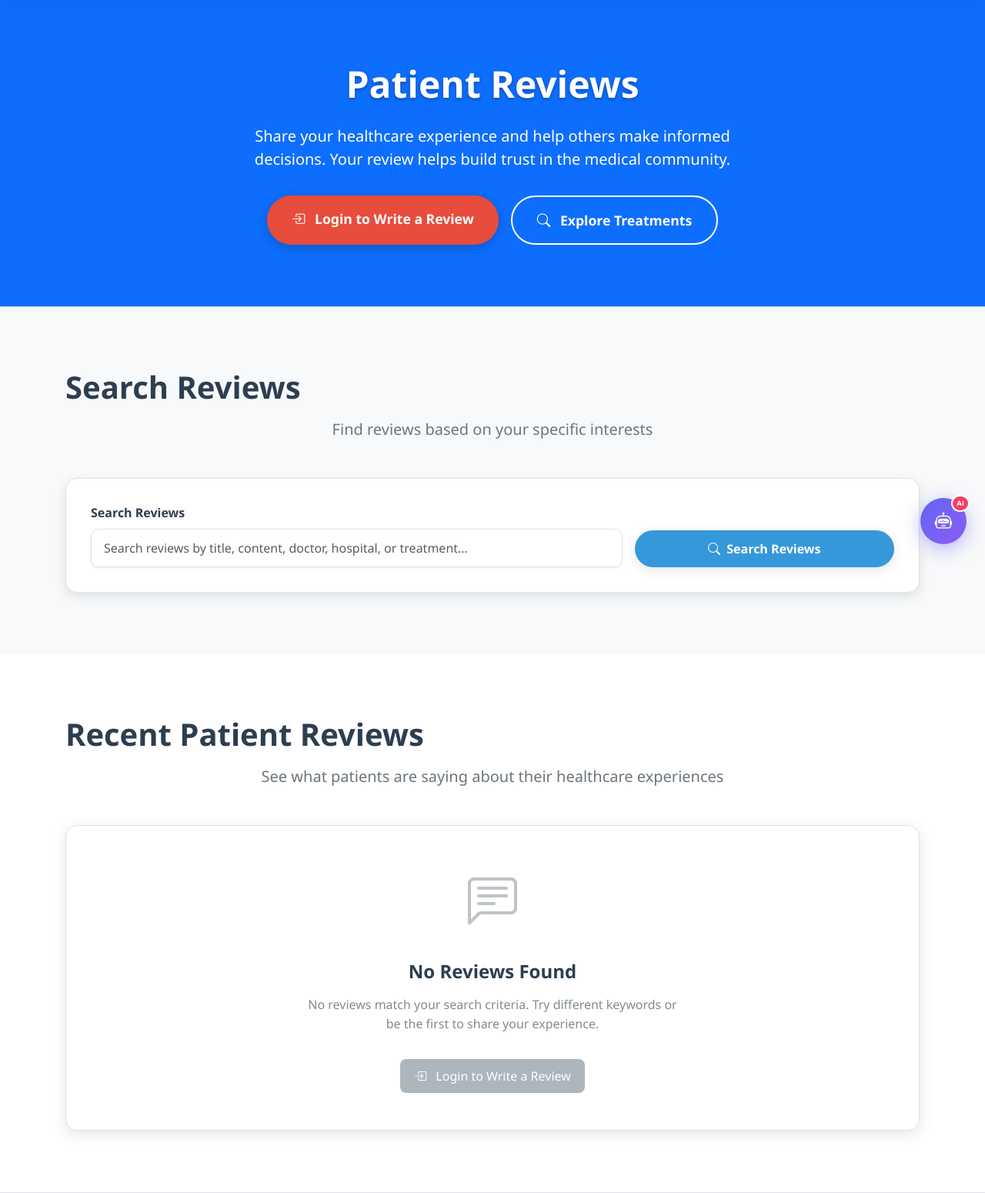
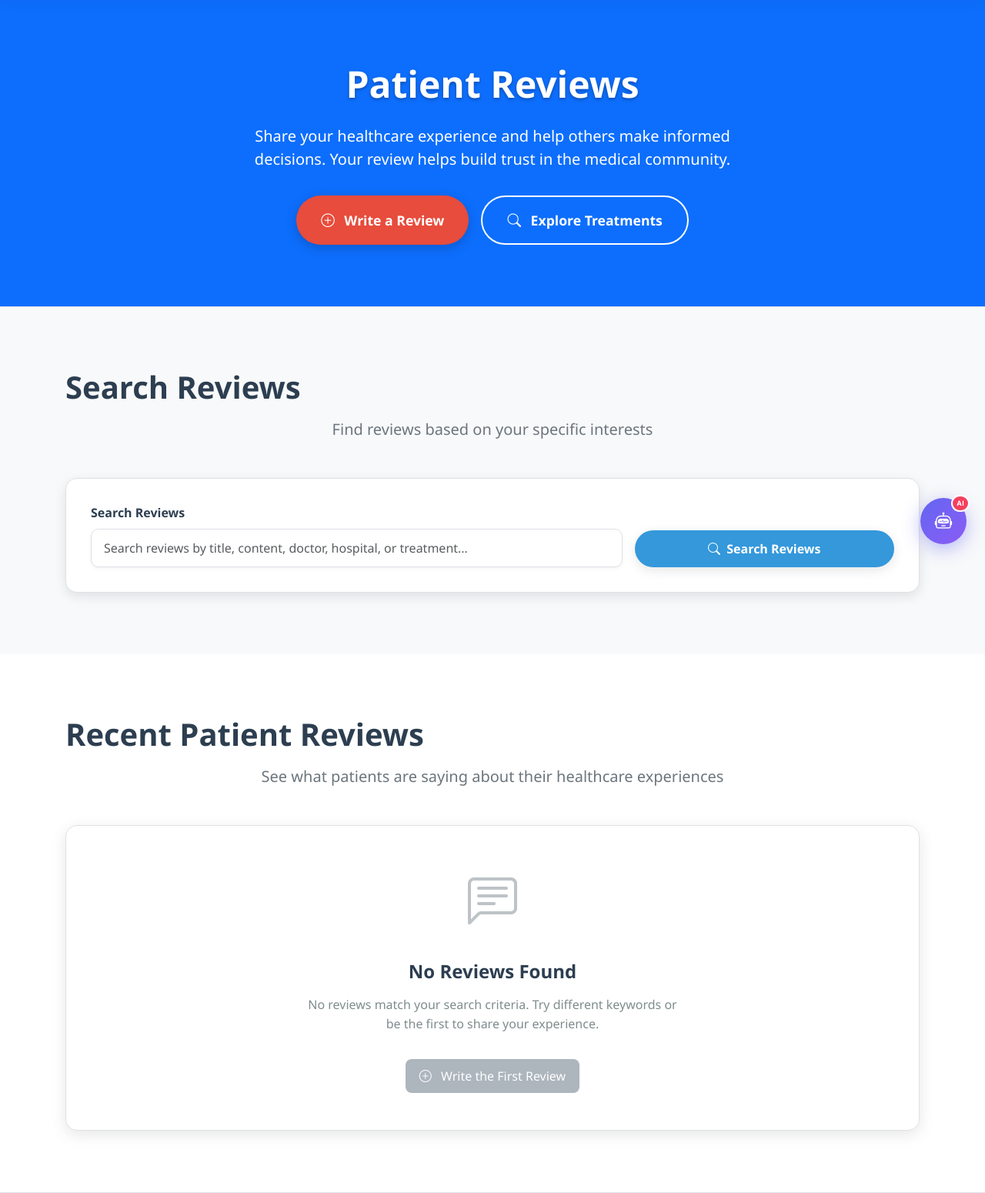
Before and after one commit to Tusharsinghoffical/TakeOpinionclient, a Django app: page /accounts/reviews/ in a window 1280 px wide. Shown: the part 69-1619 px from the top of the page at 77% size. Run offline with Django 5.2, Linux system fonts and the light colour scheme; data that the repository does not hold is empty; parts of the project's set-up code (start-up, migrations or seed data) failed here and were passed over.

Commit message:
Fix: allow guests to write reviews without login

```diff
--- a/accounts/templates/accounts/reviews.html
+++ b/accounts/templates/accounts/reviews.html
@@ -646,19 +646,9 @@
       <h1 id="hero-heading" class="hero-title">Patient Reviews</h1>
       <p class="hero-subtitle">Share your healthcare experience and help others make informed decisions. Your review helps build trust in the medical community.</p>
       <div class="hero-buttons">
-        {% if user.is_authenticated and user.userprofile.user_type == 'patient' %}
         <button class="btn-primary-large" id="writeReviewBtn">
           <i class="bi bi-plus-circle me-2"></i> Write a Review
         </button>
-        {% elif user.is_authenticated and user.userprofile.user_type == 'admin' %}
-          <button class="btn-primary-large" id="writeReviewBtn">
-            <i class="bi bi-plus-circle me-2"></i> Write a Review
-          </button>
-        {% else %}
-          <a href="{% url 'accounts:login' %}" class="btn-primary-large">
-            <i class="bi bi-box-arrow-in-right me-2"></i> Login to Write a Review
-          </a>
-        {% endif %}
         <a href="/treatments/" class="btn-secondary-large">
           <i class="bi bi-search me-2"></i> Explore Treatments
         </a>
@@ -785,15 +775,9 @@
             </div>
             <h3 class="no-reviews-title">No Reviews Found</h3>
             <p class="no-reviews-text">No reviews match your search criteria. Try different keywords or be the first to share your experience.</p>
-            {% if user.is_authenticated and user.userprofile.user_type == 'patient' or user.userprofile.user_type == 'admin' %}
             <button class="btn btn-primary" id="writeReviewBtn2">
               <i class="bi bi-plus-circle me-2"></i> Write the First Review
             </button>
-            {% else %}
-              <a href="{% url 'accounts:login' %}" class="btn btn-primary">
-                <i class="bi bi-box-arrow-in-right me-2"></i> Login to Write a Review
-              </a>
-            {% endif %}
           </div>
         </div>
         {% endif %}
--- a/accounts/views.py
+++ b/accounts/views.py
@@ -686,18 +686,7 @@ def reviews_api(request):
 
 
 @require_http_methods(["POST"])
-@login_required
 def submit_review(request):
-    # Check if user has a profile at all
-    try:
-        user_profile = request.user.userprofile
-    except Exception as e:
-        return JsonResponse({'success': False, 'message': 'User profile not found.'})
-
-    # Check if user is a patient or admin (both can submit reviews)
-    if user_profile.user_type not in ['patient', 'admin']:
-        return JsonResponse({'success': False, 'message': 'Access denied. Only patients and admins can submit reviews.'})
-
     # Get form data
     feedback_type = request.POST.get('reviewType')
     entity_id = request.POST.get('entityId')
@@ -705,6 +694,7 @@ def submit_review(request):
     title = request.POST.get('title')
     comment = request.POST.get('comment')
     is_anonymous = request.POST.get('anonymous', False)
+    guest_name = request.POST.get('guest_name', 'Anonymous').strip()
 
     # Validate required fields
     if not all([feedback_type, entity_id, rating, title, comment]):
@@ -724,7 +714,15 @@ def submit_review(request):
     except (ValueError, TypeError):
         return JsonResponse({'success': False, 'message': 'Invalid entity selected.'})
 
-    # Create feedback object - explicitly set is_approved to True for immediate visibility
+    # Get user profile if authenticated, else None
+    user_profile = None
+    if request.user.is_authenticated:
+        try:
+            user_profile = request.user.userprofile
+        except Exception:
+            pass
+
+    # Create feedback object
     feedback = Feedback(
         patient=user_profile,
         feedback_type=feedback_type,
@@ -732,23 +730,18 @@ def submit_review(request):
         title=title,
         comment=comment,
         is_anonymous=bool(is_anonymous),
-        is_approved=True  # Explicitly set to True so reviews are immediately visible
+        is_approved=True
     )
 
     # Handle video upload if present
     if 'video' in request.FILES:
         video_file = request.FILES['video']
-        # Generate a unique filename to avoid conflicts
         import uuid
         import os
         filename = f"{uuid.uuid4().hex}_{video_file.name}"
-
-        # Save the video file to the media directory
         from django.core.files.storage import default_storage
         from django.core.files.base import ContentFile
         from django.conf import settings
-
-        # Save the file
         path = default_storage.save(os.path.join(
             'videos', filename), ContentFile(video_file.read()))
         feedback.video_url = settings.MEDIA_URL + path
```
Lines whose indentation alone changed are shown as unchanged.
